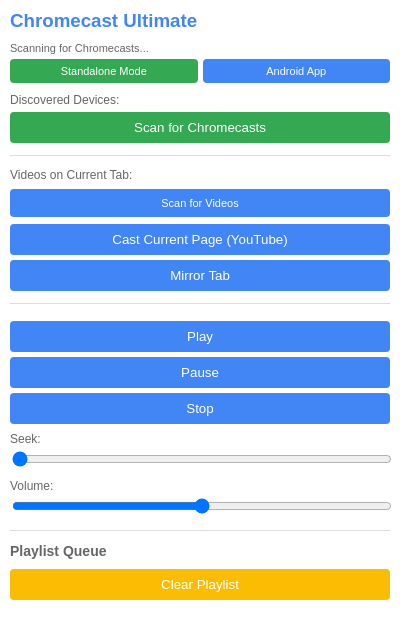
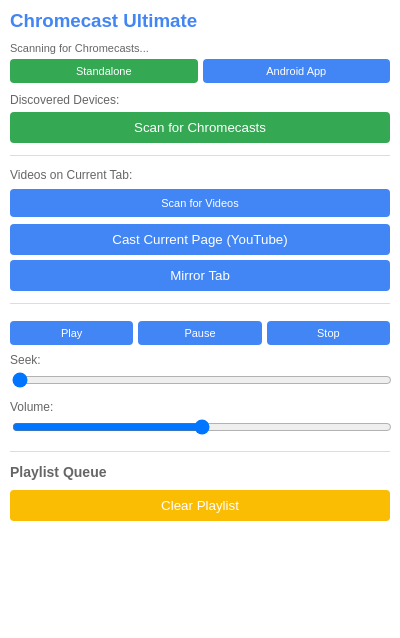
Before and after one commit to mihael-lovrencic/firefox-chromecast-ultimate, a browser extension: page popup.html in a window 400 px wide. Drawn offline with Linux system fonts and the light colour scheme.

Commit message:
Fix manifest warnings - remove invalid root properties, fix inline scripts

```diff
--- a/popup.html
+++ b/popup.html
@@ -29,6 +29,8 @@
     @keyframes pulse { 0%, 100% { opacity: 1; } 50% { opacity: 0.5; } }
     .section { display: none; }
     .section.active { display: block; }
+    .control-btns { display: flex; gap: 5px; }
+    .control-btns button { flex: 1; padding: 6px; font-size: 11px; }
   </style>
 </head>
 <body>
@@ -36,7 +38,7 @@
   <div id="status" class="status">Initializing...</div>
 
   <div class="mode-toggle">
-    <button id="modeStandalone" class="active">Standalone Mode</button>
+    <button id="modeStandalone" class="active">Standalone</button>
     <button id="modeAndroid">Android App</button>
   </div>
 
@@ -65,9 +67,11 @@
 
   <hr>
 
-  <button onclick="control('play')">Play</button>
-  <button onclick="control('pause')">Pause</button>
-  <button onclick="control('stop')">Stop</button>
+  <div class="control-btns">
+    <button id="playBtn">Play</button>
+    <button id="pauseBtn">Pause</button>
+    <button id="stopBtn">Stop</button>
+  </div>
 
   <label>Seek:</label>
   <input type="range" id="progress" min="0" max="100" value="0">
@@ -78,7 +82,7 @@
   <hr>
   <h4>Playlist Queue</h4>
   <div id="playlist"></div>
-  <button onclick="clearPlaylist()" style="background:#fbbc04; margin-top:5px;">Clear Playlist</button>
+  <button id="clearPlaylist" style="background:#fbbc04; margin-top:5px;">Clear Playlist</button>
 
   <script src="popup.js"></script>
 </body>
--- a/popup.js
+++ b/popup.js
@@ -364,6 +364,10 @@
   }
 };
 
+document.getElementById('playBtn').onclick = () => control('play');
+document.getElementById('pauseBtn').onclick = () => control('pause');
+document.getElementById('stopBtn').onclick = () => control('stop');
+document.getElementById('clearPlaylist').onclick = clearPlaylist;
 document.getElementById('scanVideos').onclick = loadVideos;
 document.getElementById('discoverServer').onclick = discoverServer;
 
```
Also changed, not shown: manifest.json.
